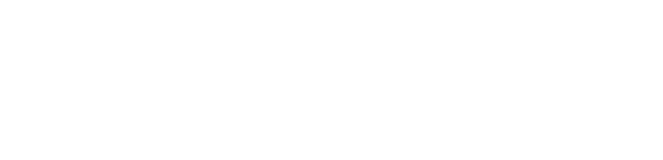
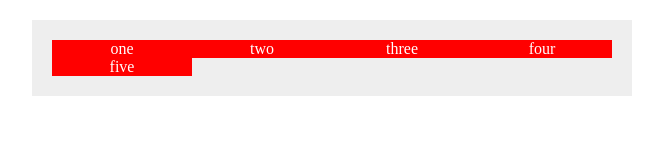
Before and after one commit to Xmo22/FullStack-Documentation-Journey, a plain HTML site: page Web development/CSS tutorial/index.html in a window 1280 px wide. Shown: the whole page, without its empty margins (308-971 px from the left). Drawn offline with Linux system fonts and the light colour scheme.

Commit message:
Elzero css course

```diff
--- a/Web development/CSS tutorial/Master.css
+++ b/Web development/CSS tutorial/Master.css
@@ -340,3 +340,29 @@ div:hover{
    background-color: green;
    margin-top: 20px;
 } */
+
+*{
+   box-sizing: border-box;
+}
+
+
+.flex{
+   background-color: #eee;
+   width: 600px;
+   padding: 20px;
+   margin: 20px auto;
+   display: flex;
+   flex-flow: row wrap;
+
+
+
+}
+
+
+.flex div {
+   background-color: red;
+   color: white;
+   width: 25%;
+   text-align: center;
+
+}
--- a/Web development/CSS tutorial/index.html
+++ b/Web development/CSS tutorial/index.html
@@ -127,5 +127,23 @@
      <div class="two">two</div> -->
 
 
+
+
+
+
+            <div class="flex">
+                <div>one</div>
+                <div>two</div>
+                <div>three</div>
+                <div>four</div>
+                <div>five</div>
+
+            </div>
+
+
+
+
+
+
 </body>
 </html>
```
